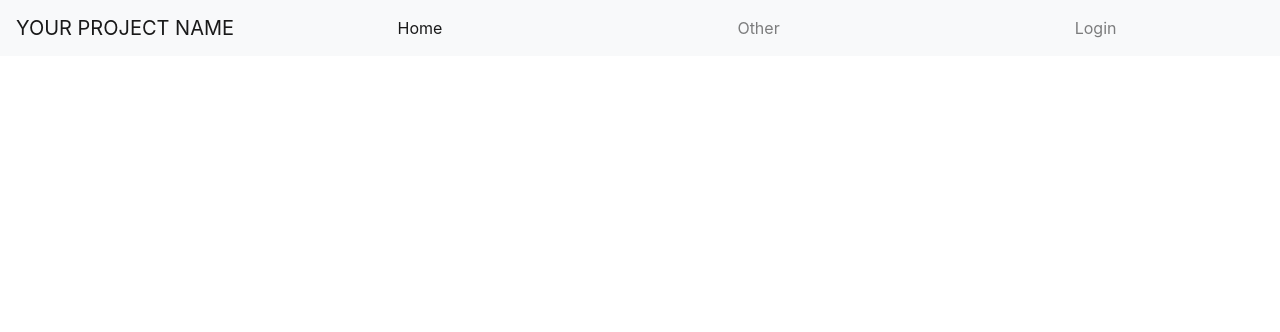
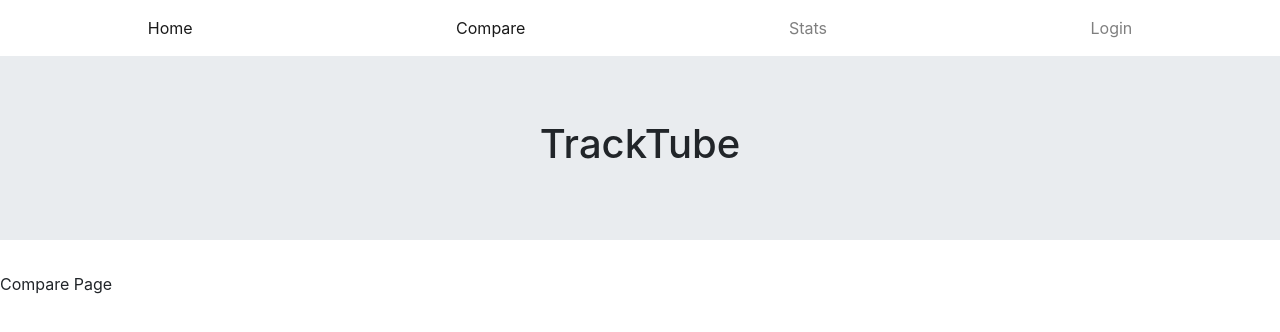
Before and after one commit to fabianaColombo/tracktube-client2, a React (Create React App) app: page /compare in a window 1280 px wide. Shown: the top 332 px of the page. Built offline with nearby package versions, Linux system fonts and the light colour scheme; no server answers.

Commit message:
Setting up routes and naviagtion links - created all necessary pages - changes in the naviagtion links

```diff
--- a/src/App.js
+++ b/src/App.js
@@ -7,22 +7,13 @@ import Loading from "./components/Loading";
 import MessageBox from "./components/MessageBox";
 import SignUp from "./pages/SignUp";
 import Login from "./pages/Login";
+import Home from "./pages/Home";
+import Compare from "./pages/Compare";
+import Stats from "./pages/Stats";
 
 import { useDispatch, useSelector } from "react-redux";
 import { selectAppLoading } from "./store/appState/selectors";
 import { getUserWithStoredToken } from "./store/user/actions";
-import { Jumbotron } from "react-bootstrap";
-
-const Home = () => (
-  <Jumbotron>
-    <h1>Home</h1>
-  </Jumbotron>
-);
-const Other = () => (
-  <Jumbotron>
-    <h1>Other</h1>
-  </Jumbotron>
-);
 
 function App() {
   const dispatch = useDispatch();
@@ -39,7 +30,8 @@ function App() {
       {isLoading ? <Loading /> : null}
       <Switch>
         <Route exact path="/" component={Home} />
-        <Route path="/other" component={Other} />
+        <Route path="/compare" component={Compare} />
+        <Route path="/stats" component={Stats} />
         <Route path="/signup" component={SignUp} />
         <Route path="/login" component={Login} />
       </Switch>
--- a/src/components/Navigation/LoggedIn.js
+++ b/src/components/Navigation/LoggedIn.js
@@ -10,7 +10,10 @@ export default function LoggedIn() {
   const user = useSelector(selectUser);
   return (
     <>
-      <Nav.Item style={{ padding: ".5rem 1rem" }}>{user.email}</Nav.Item>
+      <Nav.Item style={{ padding: ".5rem 1rem" }}>
+        <b>Logged In as: </b>
+        {user.name}
+      </Nav.Item>
       <Button onClick={() => dispatch(logOut())}>Logout</Button>
     </>
   );
--- a/src/components/Navigation/index.js
+++ b/src/components/Navigation/index.js
@@ -1,7 +1,7 @@
 import React from "react";
 import Navbar from "react-bootstrap/Navbar";
 import Nav from "react-bootstrap/Nav";
-import { NavLink } from "react-router-dom";
+import { Container, Jumbotron } from "react-bootstrap";
 import { useSelector } from "react-redux";
 import { selectToken } from "../../store/user/selectors";
 import NavbarItem from "./NavbarItem";
@@ -14,18 +14,36 @@ export default function Navigation() {
   const loginLogoutControls = token ? <LoggedIn /> : <LoggedOut />;
 
   return (
-    <Navbar bg="light" expand="lg">
-      <Navbar.Brand as={NavLink} to="/">
-        YOUR PROJECT NAME
-      </Navbar.Brand>
+    <div>
+      <Navbar bg="white" expand="lg">
         <Navbar.Toggle aria-controls="basic-navbar-nav" />
         <Navbar.Collapse id="basic-navbar-nav">
           <Nav style={{ width: "100%" }} fill>
             <NavbarItem path="/" linkText="Home" />
-          <NavbarItem path="/other" linkText="Other" />
+            <NavbarItem path="/compare" linkText="Compare" />
+            <NavbarItem path="/stats" linkText="Stats" />
             {loginLogoutControls}
           </Nav>
         </Navbar.Collapse>
       </Navbar>
+      <Jumbotron as="center" fluid>
+        <Container>
+          <h1>TrackTube</h1>
+        </Container>
+      </Jumbotron>
+    </div>
   );
 }
+
+//
+
+// const Home = () => (
+//   <Jumbotron>
+//     <h1>Home</h1>
+//   </Jumbotron>
+// );
+// const Other = () => (
+//   <Jumbotron>
+//     <h1>Other</h1>
+//   </Jumbotron>
+// );
--- /dev/null
+++ b/src/pages/Compare/index.js
@@ -0,0 +1,5 @@
+import React from "react";
+
+export default function Compare() {
+  return <div>Compare Page</div>;
+}
--- /dev/null
+++ b/src/pages/Home/index.js
@@ -0,0 +1,5 @@
+import React from "react";
+
+export default function Home() {
+  return <div>Home Page</div>;
+}
--- /dev/null
+++ b/src/pages/Stats/index.js
@@ -0,0 +1,5 @@
+import React from "react";
+
+export default function Stats() {
+  return <div>Stats page</div>;
+}
```
Lines whose indentation alone changed are shown as unchanged.
